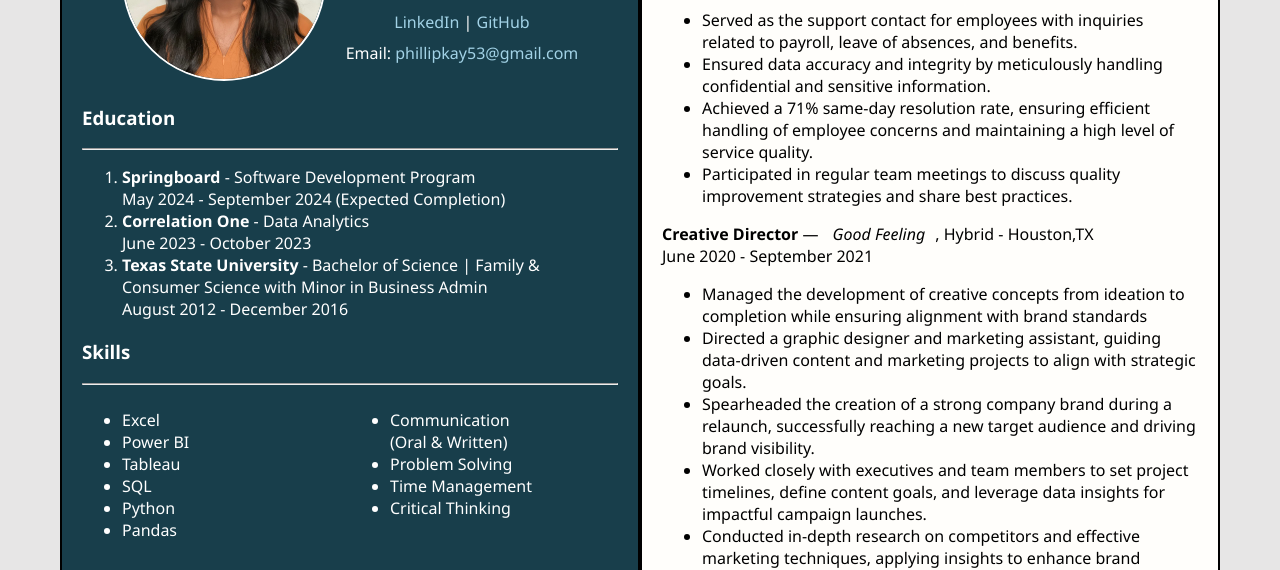
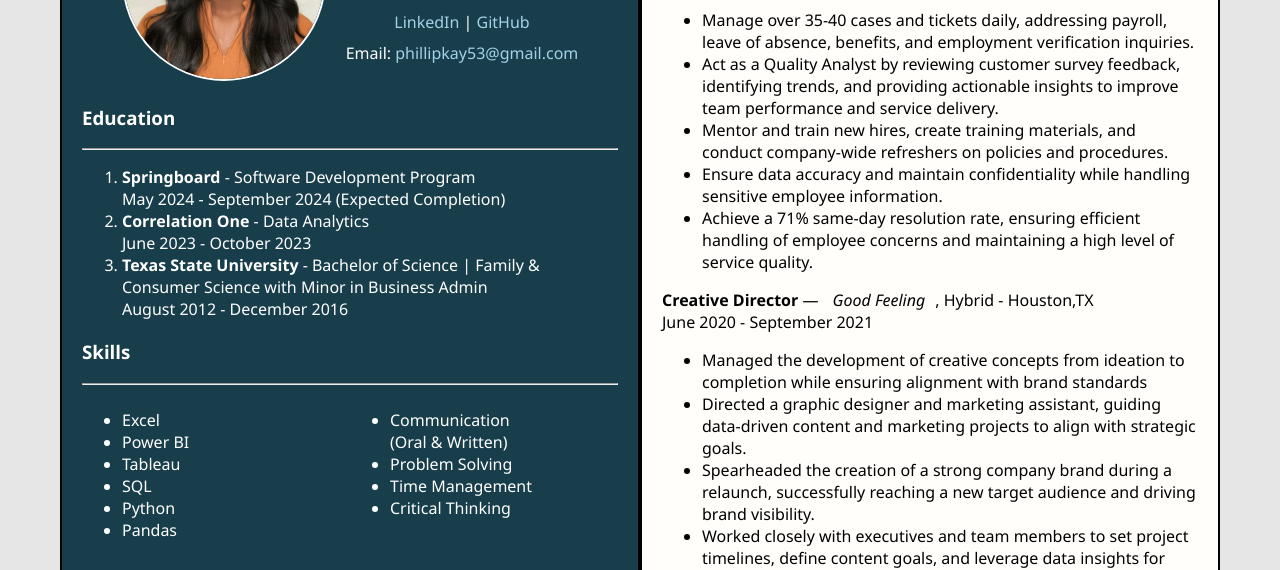
Before and after one commit to phillipkay53/My-Portfolio, a plain HTML site: page Resume Page.html in a window 1280 px wide. Shown: the part 235-805 px from the top of the page. Drawn offline with nearby package versions, Linux system fonts and the light colour scheme.

Commit message:
Update Resume Page.html
Resume Update

```diff
--- a/Resume Page.html
+++ b/Resume Page.html
@@ -108,10 +108,11 @@
                 <div>
                     <b>Human Resource Assistant II</b> — <i>Amazon</i>, Remote <br> February 2022 - April 2022 & October 2022 - Present
                     <p><ul>
-                        <li>Served as the support contact for employees with inquiries related to payroll, leave of absences, and benefits.</li>
-                        <li>Ensured data accuracy and integrity by meticulously handling confidential and sensitive information.</li>
-                        <li>Achieved a 71% same-day resolution rate, ensuring efficient handling of employee concerns and maintaining a high level of service quality.</li>
-                        <li>Participated in regular team meetings to discuss quality improvement strategies and share best practices.</li>
+                        <li>Manage over 35-40 cases and tickets daily, addressing payroll, leave of absence, benefits, and employment verification inquiries.</li>
+                        <li>Act as a Quality Analyst by reviewing customer survey feedback, identifying trends, and providing actionable insights to improve team performance and service delivery.</li>
+                        <li>Mentor and train new hires, create training materials, and conduct company-wide refreshers on policies and procedures.</li>
+                        <li>Ensure data accuracy and maintain confidentiality while handling sensitive employee information.</li>
+                        <li>Achieve a 71% same-day resolution rate, ensuring efficient handling of employee concerns and maintaining a high level of service quality.</li>
                         </ul></p>
                 </div>
                 <div>
```
